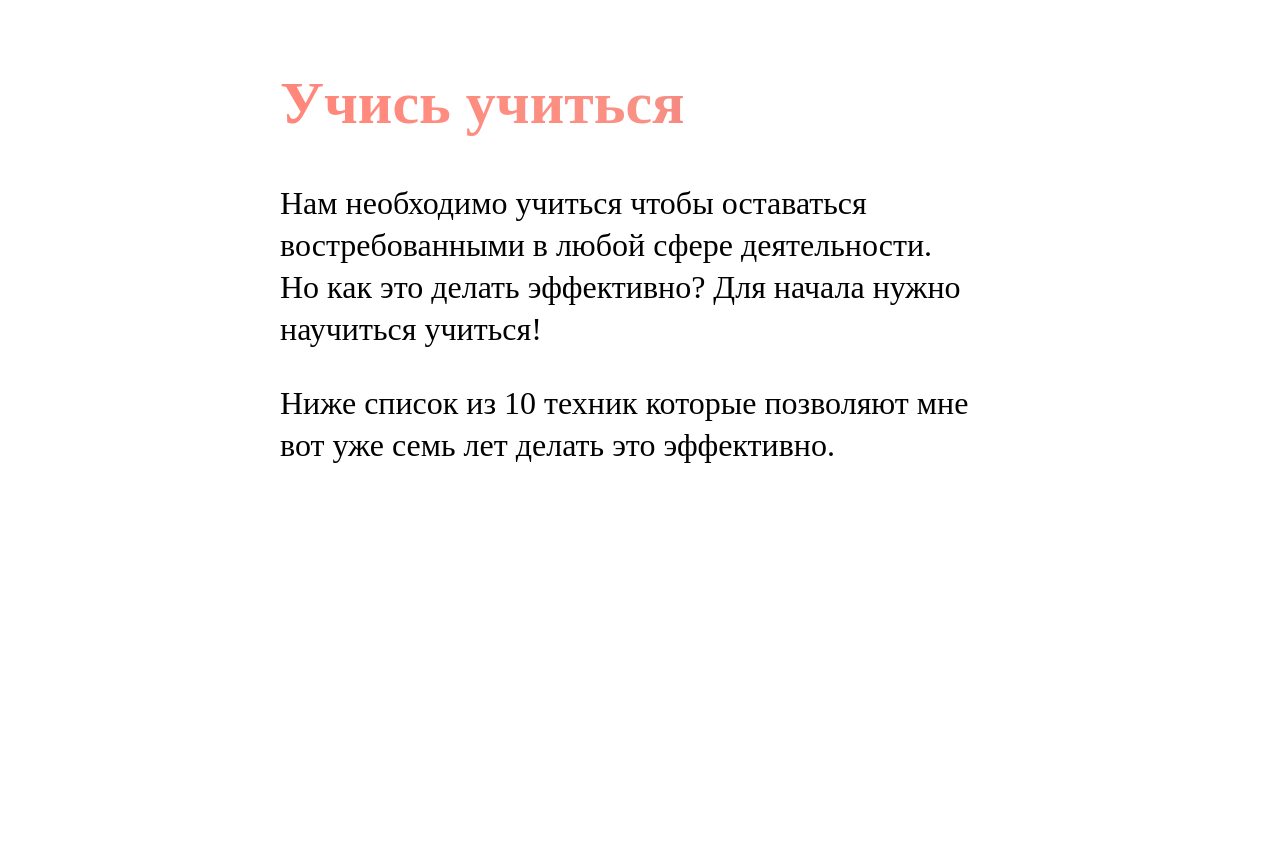
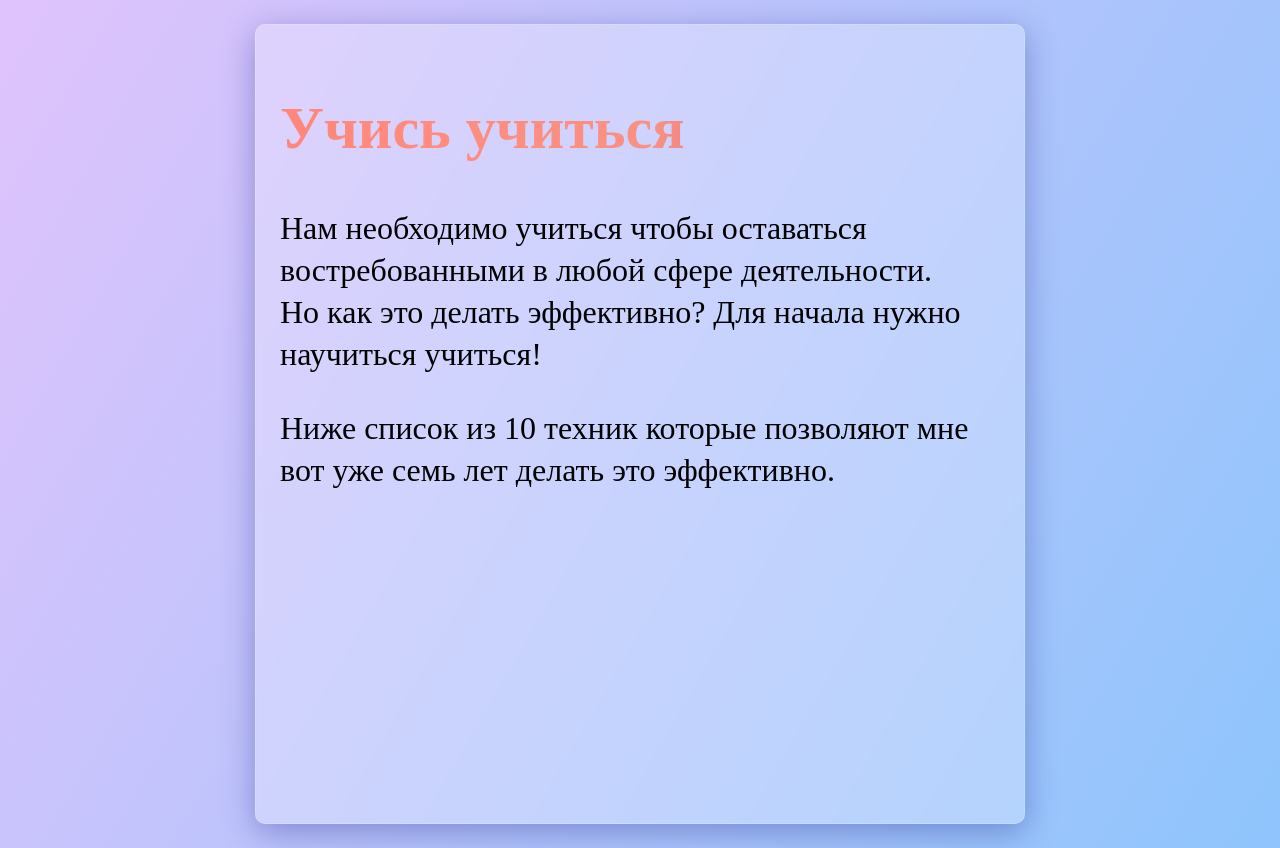
Before and after one commit to rezilo/learn-to-learn, a React (Create React App) app: page / in a window 1280 px wide. Before the commit the page ends 800 px from the top, so only its background shows below. Built offline with nearby package versions, Linux system fonts and the light colour scheme.

Commit message:
[update]: pull master changes

```diff
--- a/src/App.js
+++ b/src/App.js
@@ -1,12 +1,14 @@
-import './App.scss';
-import Title from './Components/Title/Title'
+import "./App.scss";
+import Title from "./Components/Title/Title";
 
 function App() {
-  return (
-    <div className="app">
-      <Title />
-    </div>
-  );
+	return (
+		<div className="app app--background">
+			<div className="app--content">
+				<Title />
+			</div>
+		</div>
+	);
 }
 
 export default App;
--- a/src/App.scss
+++ b/src/App.scss
@@ -1,5 +1,21 @@
 .app {
-  display: flex;
-  justify-content: center;
-  padding: 24px;
+	display: flex;
+	justify-content: center;
+	padding: 24px;
+
+	&--background {
+		background-image: linear-gradient(120deg, #e0c3fc 0%, #8ec5fc 100%);
+		height: 100vh;
+		background-size: cover;
+	}
+
+	&--content {
+		background: rgba(255, 255, 255, 0.25);
+		box-shadow: 0 8px 32px 0 rgba(31, 38, 135, 0.37);
+		backdrop-filter: blur(4px);
+		-webkit-backdrop-filter: blur(4px);
+		border-radius: 10px;
+		border: 1px solid rgba(255, 255, 255, 0.18);
+		padding: 24px;
+	}
 }
```
